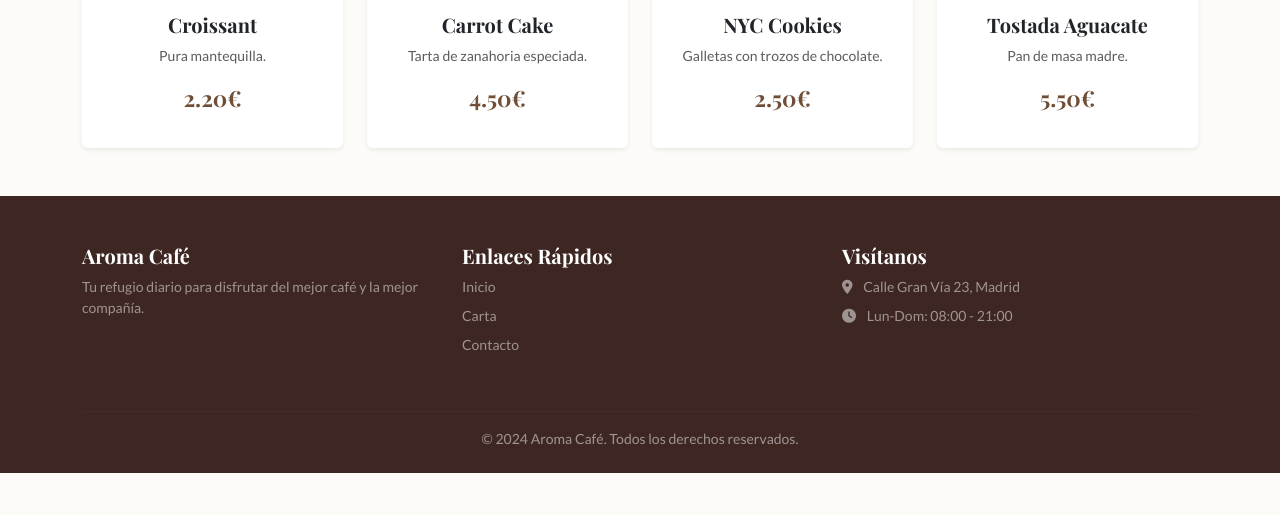
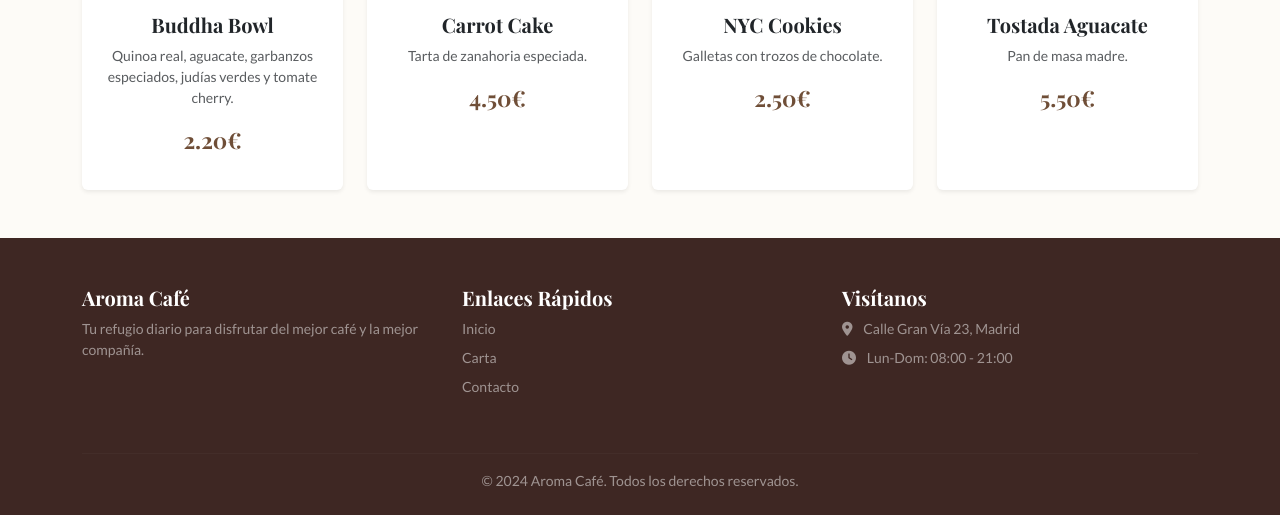
Before and after one commit to jorgerzp/Cafeteria, a plain HTML site: page productos.html in a window 1280 px wide. Shown: the part 1173-1688 px from the top of the page. Before the commit the page ends 1646 px from the top, so only its background shows below. Drawn offline with nearby package versions, Linux system fonts and the light colour scheme.

```diff
--- a/productos.html
+++ b/productos.html
@@ -108,8 +108,8 @@
                 <div class="card h-100 border-0 shadow-sm">
                     <img src="https://images.unsplash.com/photo-1623428187969-5da2dcea5ebf?w=600&q=80" class="card-img-top" alt="Croissant">
                     <div class="card-body text-center">
-                        <h5 class="card-title fw-bold">Croissant</h5>
-                        <p class="card-text small text-muted">Pura mantequilla.</p>
+                        <h5 class="card-title fw-bold">Buddha Bowl</h5>
+                        <p class="card-text small text-muted">Quinoa real, aguacate, garbanzos especiados, judías verdes y tomate cherry.</p>
                         <p class="price">2.20€</p>
                     </div>
                 </div>
@@ -176,4 +176,5 @@
     </footer>
     <script src="https://cdn.jsdelivr.net/npm/bootstrap@5.3.0/dist/js/bootstrap.bundle.min.js"></script>
 </body>
+
 </html>
```
